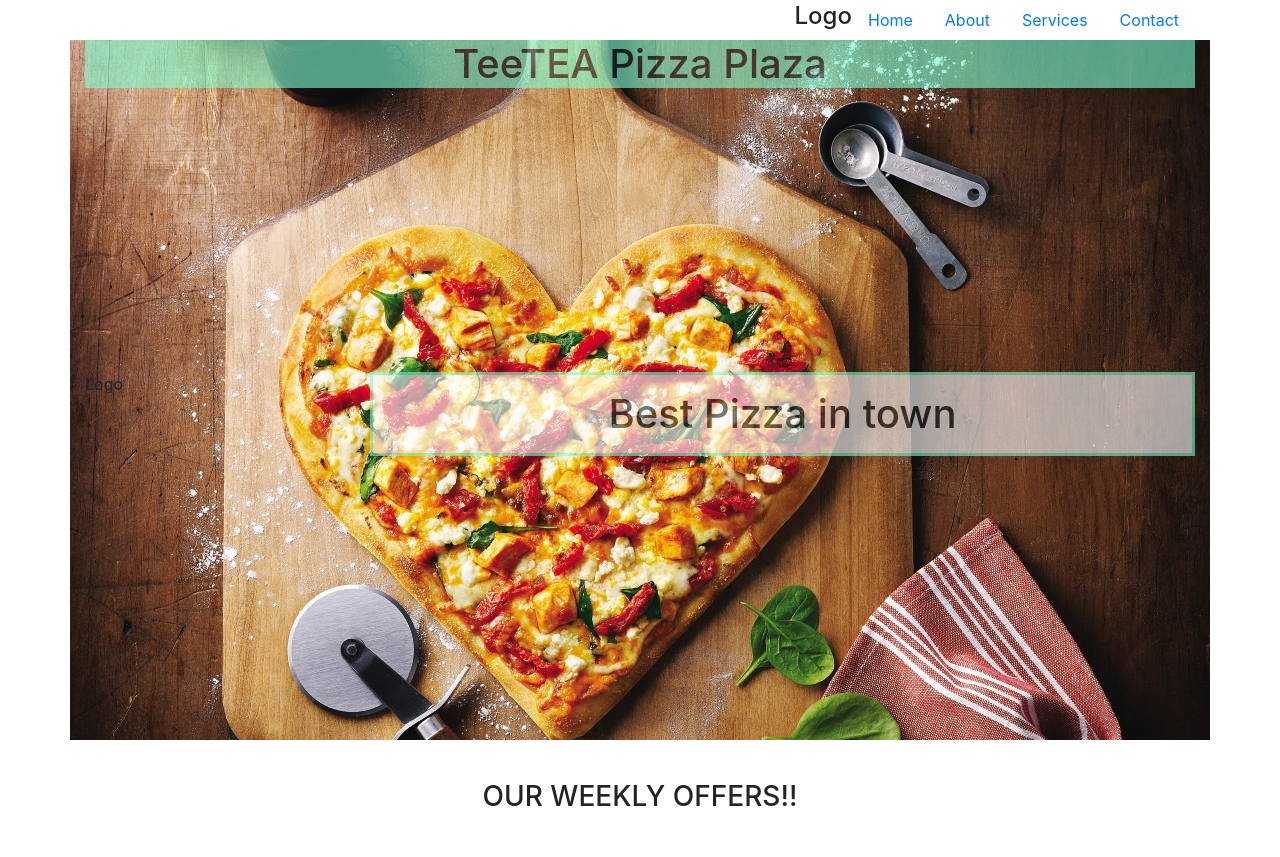
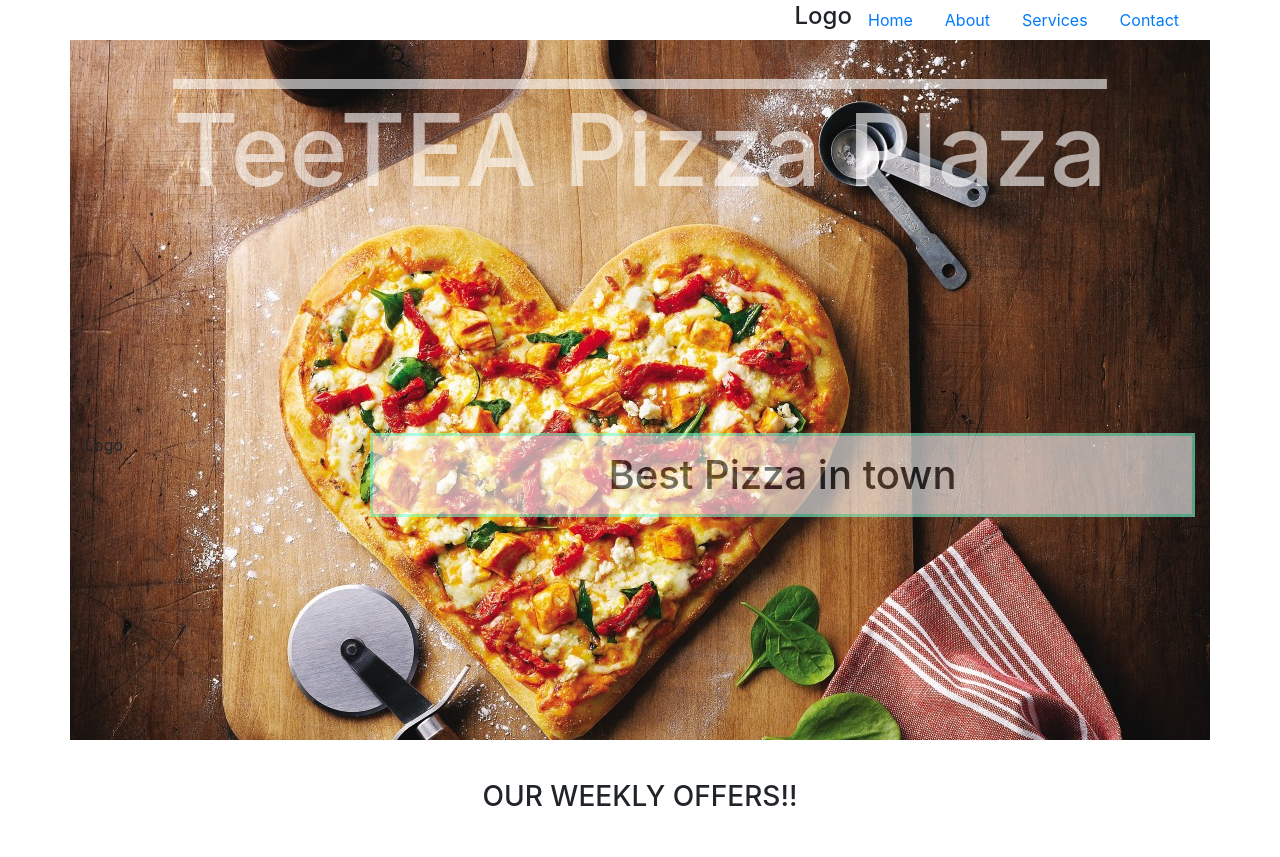
Before and after one commit to charles-os/IP-Pizza, a plain HTML site: page index.html in a window 1280 px wide. Shown: the top 857 px of the page. Drawn offline with Linux system fonts and the light colour scheme.

Commit message:
added font weight to h1 title

```diff
--- a/css/styles.css
+++ b/css/styles.css
@@ -17,9 +17,13 @@
 }
 .title-1{
     text-align: center;
-    background-color: aquamarine;
+    font-weight: 100px;
     opacity: 0.6;
-    width: 100%
+    width: 100%;
+    font-size: 100px;
+    color: white;
+    text-decoration: overline;
+    margin-top: 50px;
 }
 .h3-weekly{
     text-align: center;
```
